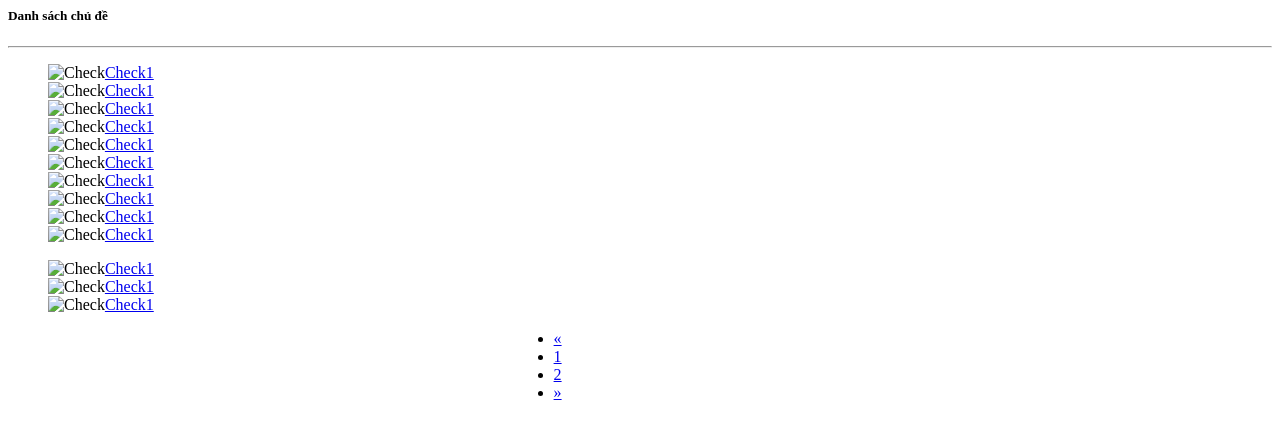
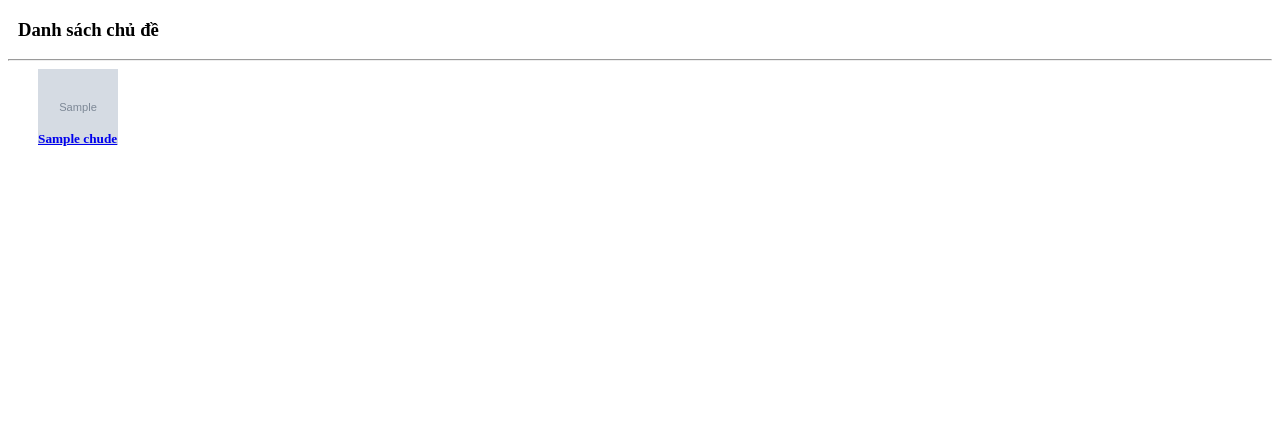
Before and after one commit to hienhien123/hienhien123, a PHP site: page /chude-menu.php in a window 1280 px wide. Shown: the top 439 px of the page. Run offline with PHP 8.4, Linux system fonts and the light colour scheme; tables that the repository leaves empty or names only in its code hold one stand-in row (values such as "Sample post"); grey boxes marked "Sample" are stand-in pictures.

Commit message:
Update chude-menu.php

```diff
--- a/chude-menu.php
+++ b/chude-menu.php
@@ -1,43 +1,69 @@
- <!-- Chu De Menu -->
-						<p><h5>Danh sách chủ đề</h5></p>
+<!DOCTYPE html>
+<html>
+<head>
+	<title></title>
+	<style type="text/css">
+		.list-menu{
+			margin: 10px -10px;
+		}
+		.list-menu li{
+			height: 80px;
+		}
+		.list-menu li a{
+			padding-left: 10px;
+		}
+		.list-menu li img{
+			width: 80px;
+		}
+	</style>
+</head>
+<body>
+	<div class="chude">
+								<p><h3 style="padding-left: 10px;">Danh sách chủ đề</h3></p>
 								<hr>
+								<?php
+											$connect = mysqli_connect('localhost','root','','db');
+											mysqli_set_charset($connect,"utf8");
+
+											$rows = mysqli_query($connect,"
+											select *
+											from chude;
+											");
+											while($info=mysqli_fetch_assoc($rows)){
+												$name_chude = $info['name_chude'];
+												$review_chude = $info['review_chude'];
+												$image = $info['image'];
+												$href = $info['href'];
+											?>
 								<div class="tab-content">
 			                        <div class="tab-pane fade in active" id="Trang1">
 			                        	<ul type="none" class="list-menu">
-                        		<li><img src="" alt="Check"><a href="#">Check1</a></li>
-								<li><img src="" alt="Check"><a href="#">Check1</a></li>
-								<li><img src="" alt="Check"><a href="#">Check1</a></li>
-								<li><img src="" alt="Check"><a href="#">Check1</a></li>
-								<li><img src="" alt="Check"><a href="#">Check1</a></li>
-								<li><img src="" alt="Check"><a href="#">Check1</a></li>
-								<li><img src="" alt="Check"><a href="#">Check1</a></li>
-								<li><img src="" alt="Check"><a href="#">Check1</a></li>
-								<li><img src="" alt="Check"><a href="#">Check1</a></li>
-								<li><img src="" alt="Check"><a href="#">Check1</a></li>
+
+			                        		<li>
+			                        			<?php echo "<a href='".$href."'>" ?>
+			                        				<div class="row">
+			                        				<div class="col-md-3">	<?php echo " <img style='margin-top:-20px;height:76px;' src=' ".$image. " ' alt='Check'>";?></div>
+			                        				<div class="col-md-9"><h5 style="margin-top: -18px;"> <?php echo "$name_chude" ?> </h5></div>
+
+			                        				</div>
+			                        			</a>
+			                        		</li>
+
+
+
 		                        	</ul>
+
 		                        </div>
-                        <div class="tab-pane fade" id="Trang2">
-                        	<ul type="none" class="list-menu">
-                        		<li><img src="" alt="Check"><a href="#">Check1</a></li>
-								<li><img src="" alt="Check"><a href="#">Check1</a></li>
-								<li><img src="" alt="Check"><a href="#">Check1</a></li>
-                        	</ul>
+		                    	</div>
+		                    	<?php
+							}
+
+										?>
 							</div>
 
-                    </div>
+ <!-- Chu De Menu -->
 
-						<ul style="margin-left: 40%;" class="pagination">
-						    <li>
-						      <a href="#" aria-label="Previous">
-						        <span aria-hidden="true">«</span>
-						      </a>
-						    </li>
-						    <li class="active"><a href="Trang1" data-toggle="tab">1</a></li>
-						    <li><a href="Trang2" data-toggle="tab">2</a></li>
-						    <li>
-						      <a href="#" aria-label="Next">
-						        <span aria-hidden="true">»</span>
-						      </a>
-						    </li>
-  						</ul>
+
 					<!-- end chu de mennu -->
+</body>
+</html>
```
Lines whose indentation alone changed are shown as unchanged.
